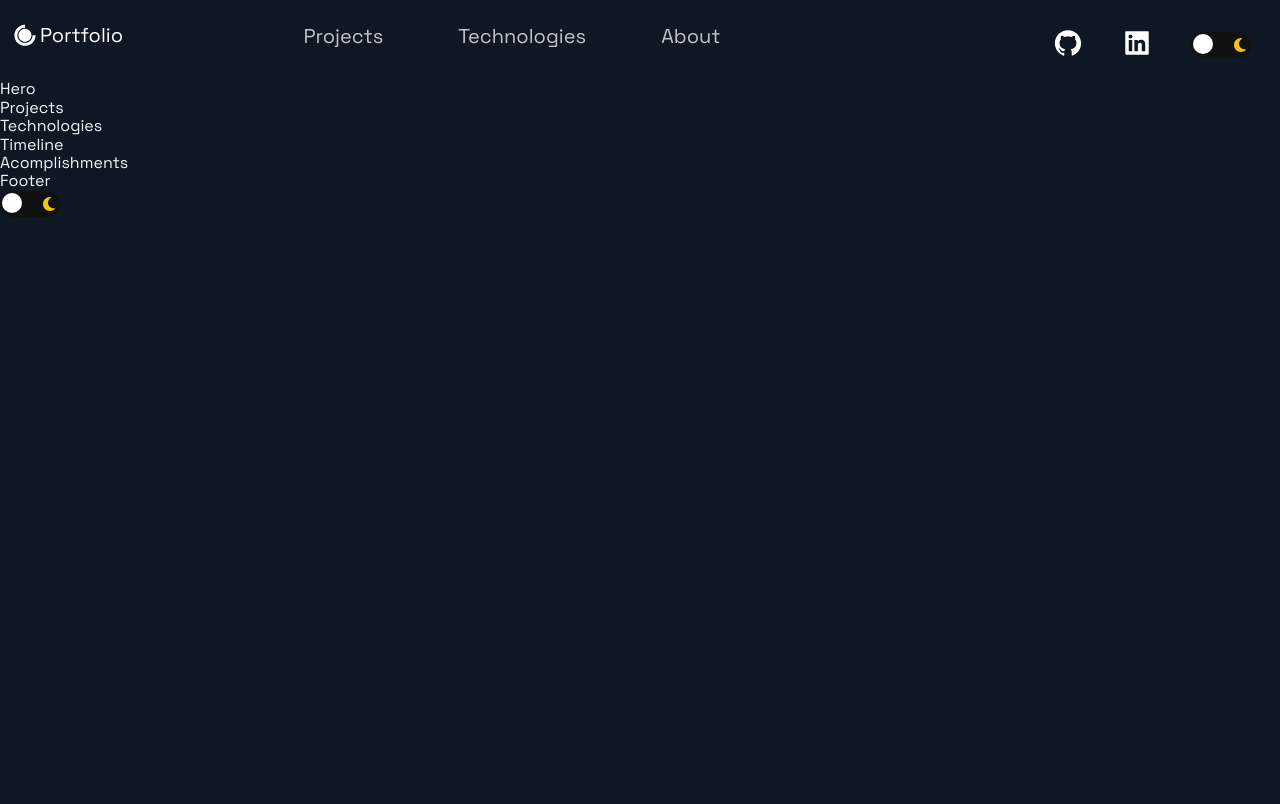
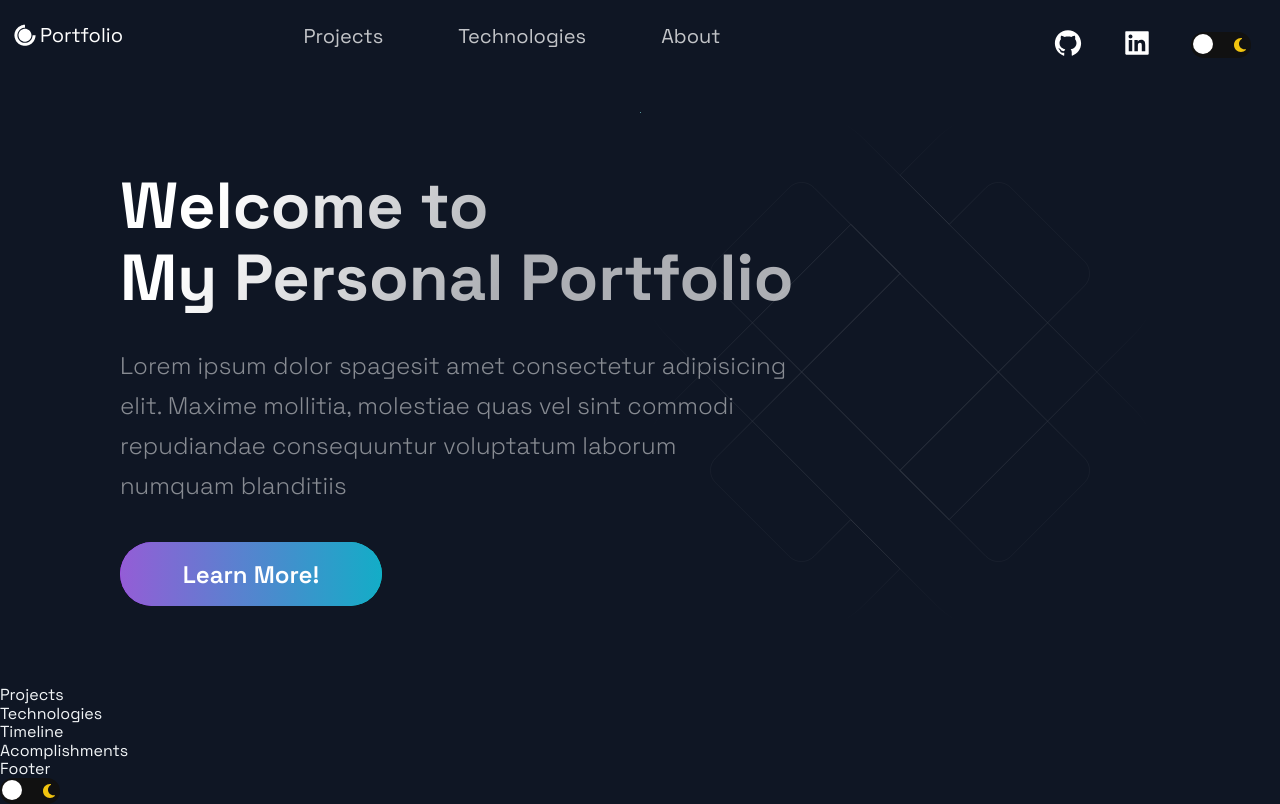
Before and after one commit to aiman2022skipq/personal_portfolio_website, a Next.js app: page / in a window 1280 px wide. Built offline with nearby package versions, Linux system fonts and the light colour scheme.

Commit message:
Complete Hero Section

```diff
--- a/src/components/Hero/Hero.js
+++ b/src/components/Hero/Hero.js
@@ -1,13 +1,30 @@
-import React from 'react';
+import React from "react";
 
-import { Section, SectionText, SectionTitle } from '../../styles/GlobalComponents';
-import Button from '../../styles/GlobalComponents/Button';
-import { LeftSection } from './HeroStyles';
+import {
+  Section,
+  SectionText,
+  SectionTitle,
+} from "../../styles/GlobalComponents";
+import Button from "../../styles/GlobalComponents/Button";
+import { LeftSection } from "./HeroStyles";
 
-const Hero = (props) => (
-  <div>
-    Hero
-  </div>
+const Hero = () => (
+  <Section row nopadding>
+    <LeftSection>
+      <SectionTitle main center>
+        Welcome to <br />
+        My Personal Portfolio
+      </SectionTitle>
+
+      <SectionText>
+        Lorem ipsum dolor spagesit amet consectetur adipisicing elit. Maxime
+        mollitia, molestiae quas vel sint commodi repudiandae consequuntur
+        voluptatum laborum numquam blanditiis
+      </SectionText>
+
+      <Button onClick={()=> window.location = 'https://google.com'}>Learn More!</Button>
+    </LeftSection>
+  </Section>
 );
 
 export default Hero;
--- a/src/pages/index.js
+++ b/src/pages/index.js
@@ -10,10 +10,10 @@
 const Home = () => {
   return (
     <Layout>
-      {/* <Section grid> */}
+      <Section grid>
         <Hero />
-        {/* <BgAnimation /> */}
-      {/* </Section> */}
+        <BgAnimation />
+      </Section>
       <Projects />
       <Technologies />
       <Timeline />
```
